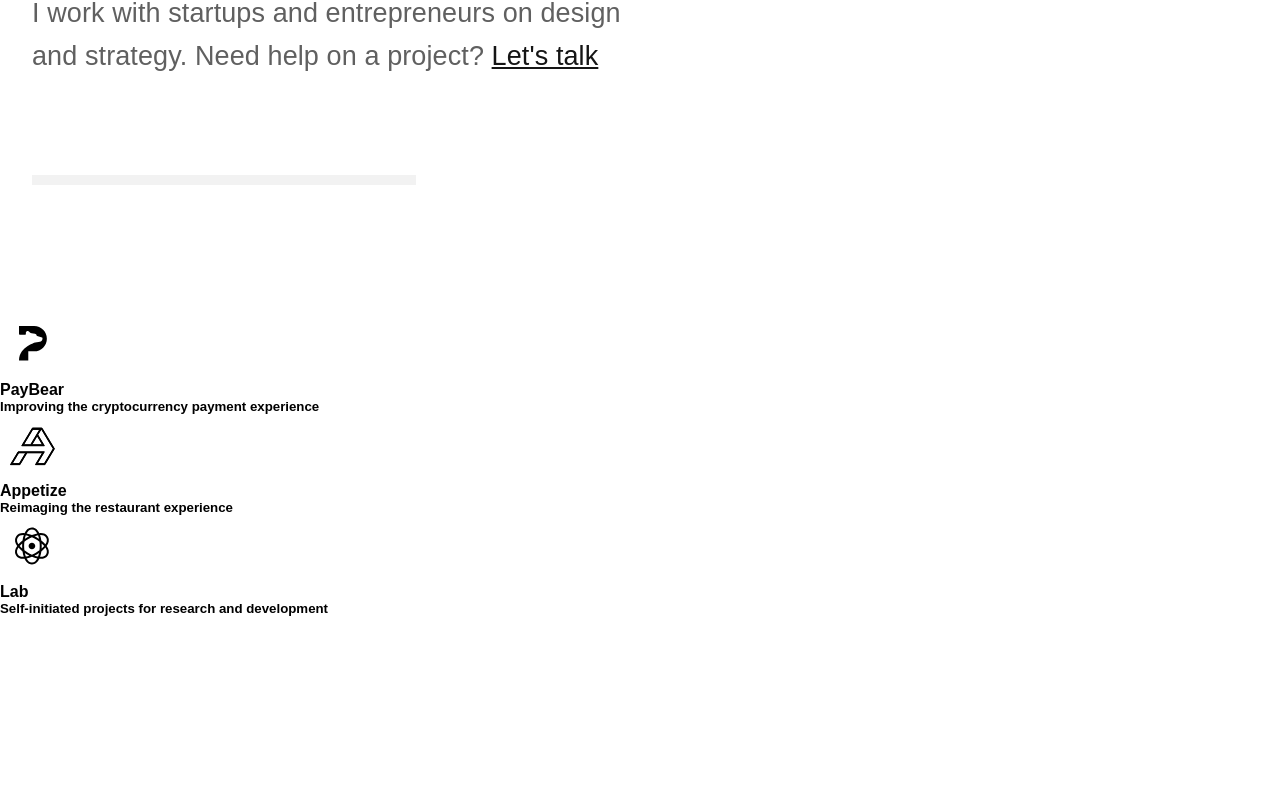
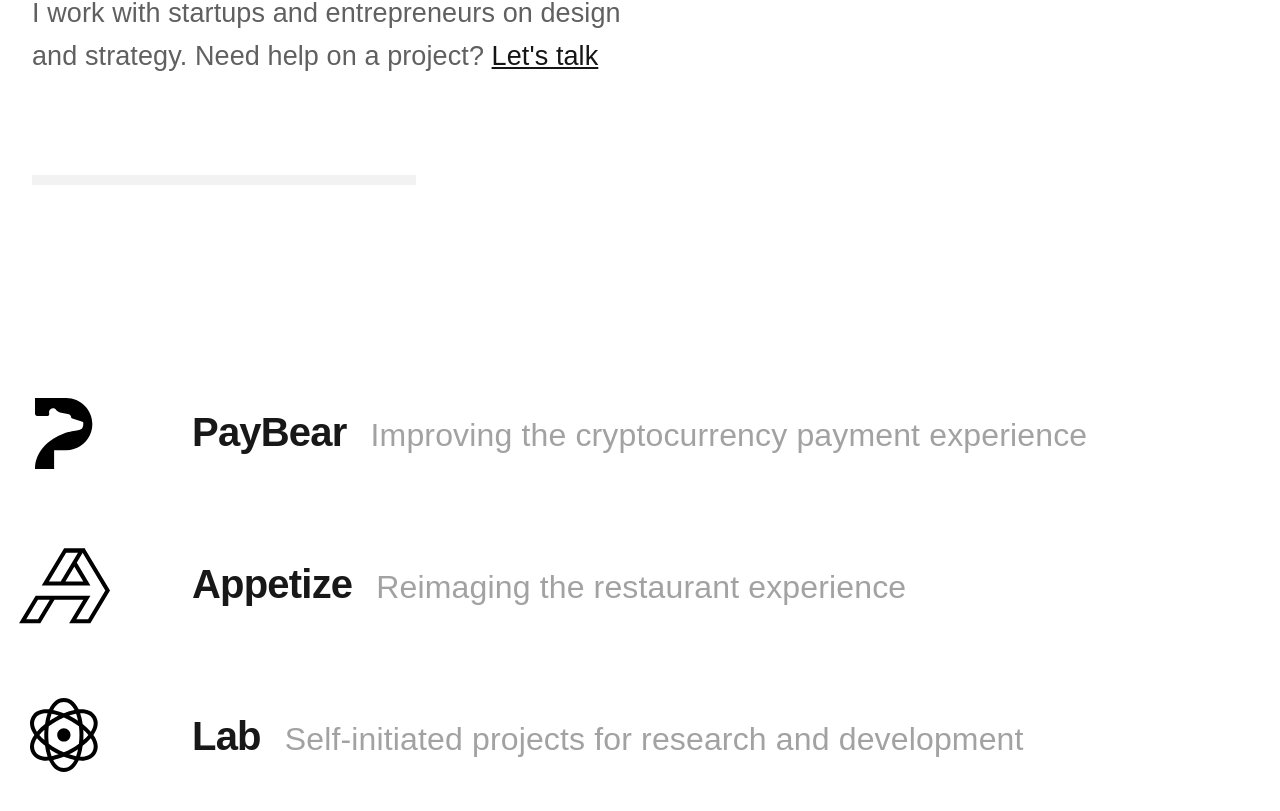
Before and after one commit to BazDeas/bazdeas, a React (Create React App) app: page / in a window 1280 px wide. Shown: the part 824-1635 px from the top of the page. Before the commit the page ends 1440 px from the top, so only its background shows below. Built offline with nearby package versions, Linux system fonts and the light colour scheme; a web font is replaced by a local one.

Commit message:
Add project styling in Projects

```diff
--- a/src/assets/branding/Appetize.js
+++ b/src/assets/branding/Appetize.js
@@ -3,8 +3,8 @@
 <svg viewBox="0 0 128 128">
   <g id="appetize">
       <path d="M47.1314414,61.4621367 L61.2613242,61.4621367 L79.8602695,30.4625273 L65.731207,30.4625273 L47.1314414,61.4621367 Z M63.659918,61.4621367 L85.0544883,61.4621367 L74.356793,43.6326445 L63.659918,61.4621367 Z M88.6876523,63.5186602 L43.4982773,63.5186602 L64.5663633,28.4060039 L83.4926133,28.4060039 L75.5560898,41.6343633 L88.6876523,63.5186602 Z" id="Fill-1" fill="#000000"></path>
-      <path d="M47.1314414,61.4621367 L61.2613242,61.4621367 L79.8602695,30.4625273 L65.731207,30.4625273 L47.1314414,61.4621367 Z M63.659918,61.4621367 L85.0544883,61.4621367 L74.356793,43.6326445 L63.659918,61.4621367 Z M88.6876523,63.5186602 L43.4982773,63.5186602 L64.5663633,28.4060039 L83.4926133,28.4060039 L75.5560898,41.6343633 L88.6876523,63.5186602 Z" id="Stroke-2" stroke="#000000" stroke-width="2"></path>
+      <path d="M47.1314414,61.4621367 L61.2613242,61.4621367 L79.8602695,30.4625273 L65.731207,30.4625273 L47.1314414,61.4621367 Z M63.659918,61.4621367 L85.0544883,61.4621367 L74.356793,43.6326445 L63.659918,61.4621367 Z M88.6876523,63.5186602 L43.4982773,63.5186602 L64.5663633,28.4060039 L83.4926133,28.4060039 L75.5560898,41.6343633 L88.6876523,63.5186602 Z" id="Stroke-2" stroke="#000000" strokeWidth="2"></path>
       <path d="M24.4643203,99.2405625 L38.5942031,99.2405625 L51.5264297,77.6860313 L37.3973672,77.6860313 L24.4643203,99.2405625 Z M89.8161563,101.297086 L70.8890859,101.297086 L85.0558828,77.6868516 L53.9250234,77.6860313 L39.7590469,101.297086 L20.8319766,101.297086 L36.2325234,75.6286875 L88.6882266,75.6295078 L74.5214297,99.2405625 L88.6513125,99.2405625 L106.450453,69.5747813 L82.9821328,30.4631016 L65.1485391,30.4631016 L65.1485391,28.4057578 L84.1469766,28.4057578 L108.849047,69.5747813 L89.8161563,101.297086 Z" id="Fill-4" fill="#000000"></path>
-      <path d="M24.4643203,99.2405625 L38.5942031,99.2405625 L51.5264297,77.6860313 L37.3973672,77.6860313 L24.4643203,99.2405625 Z M89.8161563,101.297086 L70.8890859,101.297086 L85.0558828,77.6868516 L53.9250234,77.6860313 L39.7590469,101.297086 L20.8319766,101.297086 L36.2325234,75.6286875 L88.6882266,75.6295078 L74.5214297,99.2405625 L88.6513125,99.2405625 L106.450453,69.5747813 L82.9821328,30.4631016 L65.1485391,30.4631016 L65.1485391,28.4057578 L84.1469766,28.4057578 L108.849047,69.5747813 L89.8161563,101.297086 Z" id="Stroke-5" stroke="#000000" stroke-width="2"></path>
+      <path d="M24.4643203,99.2405625 L38.5942031,99.2405625 L51.5264297,77.6860313 L37.3973672,77.6860313 L24.4643203,99.2405625 Z M89.8161563,101.297086 L70.8890859,101.297086 L85.0558828,77.6868516 L53.9250234,77.6860313 L39.7590469,101.297086 L20.8319766,101.297086 L36.2325234,75.6286875 L88.6882266,75.6295078 L74.5214297,99.2405625 L88.6513125,99.2405625 L106.450453,69.5747813 L82.9821328,30.4631016 L65.1485391,30.4631016 L65.1485391,28.4057578 L84.1469766,28.4057578 L108.849047,69.5747813 L89.8161563,101.297086 Z" id="Stroke-5" stroke="#000000" strokeWidth="2"></path>
   </g>
 </svg>
--- a/src/components/Projects.js
+++ b/src/components/Projects.js
@@ -27,13 +27,72 @@
 
 const Container = styled.div`
 
+  padding: 2rem;
+
   .project {
+    display: flex;
+    flex-wrap: nowrap;
+    list-style-type: none;
+    align-items: center;
+    margin: 1.5rem 0;
+
     .branding {
-      width: 64px;
+      width: 80px;
+      transform: translatex(-20px);
     }
+
+    .title {
+      width: 70%;
+      .name {
+        font-weight: 700;
+        font-size: 20px;
+        color: #181818;
+        letter-spacing: -0.8px;
+      }
+      .description {
+        font-weight: 400;
+        font-size: 13px;
+        color: #A2A2A2;
+        letter-spacing: 0.15px;
+      }
+    }
+
   }
 
   @media ${bp.large} {
+
+    width: 1280px; margin: 0 auto;
+
+    .project {
+
+      display: flex;
+      list-style-type: none;
+      align-items: center;
+
+      .branding {
+        width: 128px;
+        transform: translatex(-32px);
+      }
+      .title {
+        margin: 0 0 0 2rem;
+        .name {
+          display: inline;
+          font-weight: 700;
+          font-size: 40px;
+          color: #181818;
+          letter-spacing: -0.8px;
+        }
+        .description {
+          display: inline;
+          margin: 0 0 0 1.5rem;
+          font-weight: 200;
+          font-size: 32px;
+          color: #A2A2A2;
+          letter-spacing: 0.15px;
+        }
+      }
+    }
+
   }
 
 `
@@ -45,8 +104,10 @@
         {projects.map(({ name, description, branding, url }, i) =>
           <li key={i} className="project">
             <Branding className="branding" logo={branding} />
-            <h4>{name}</h4>
-            <h5>{description}</h5>
+            <div className="title">
+              <h4 className="name">{name}</h4>
+              <h5 className="description">{description}</h5>
+            </div>
           </li>
         )}
       </ul>
```
Also changed, not shown: src/assets/branding/PayBear.js (+1 -1 lines).
